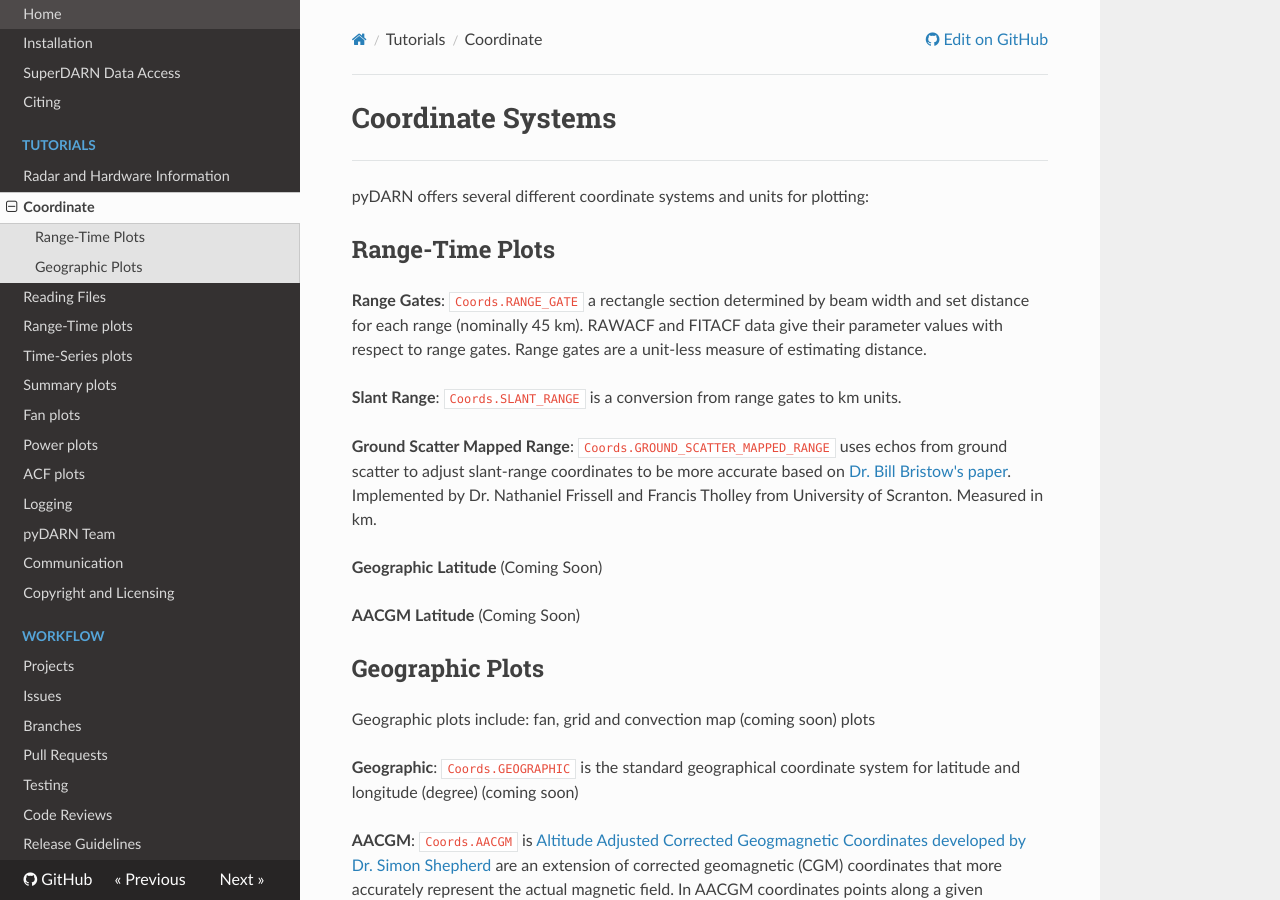
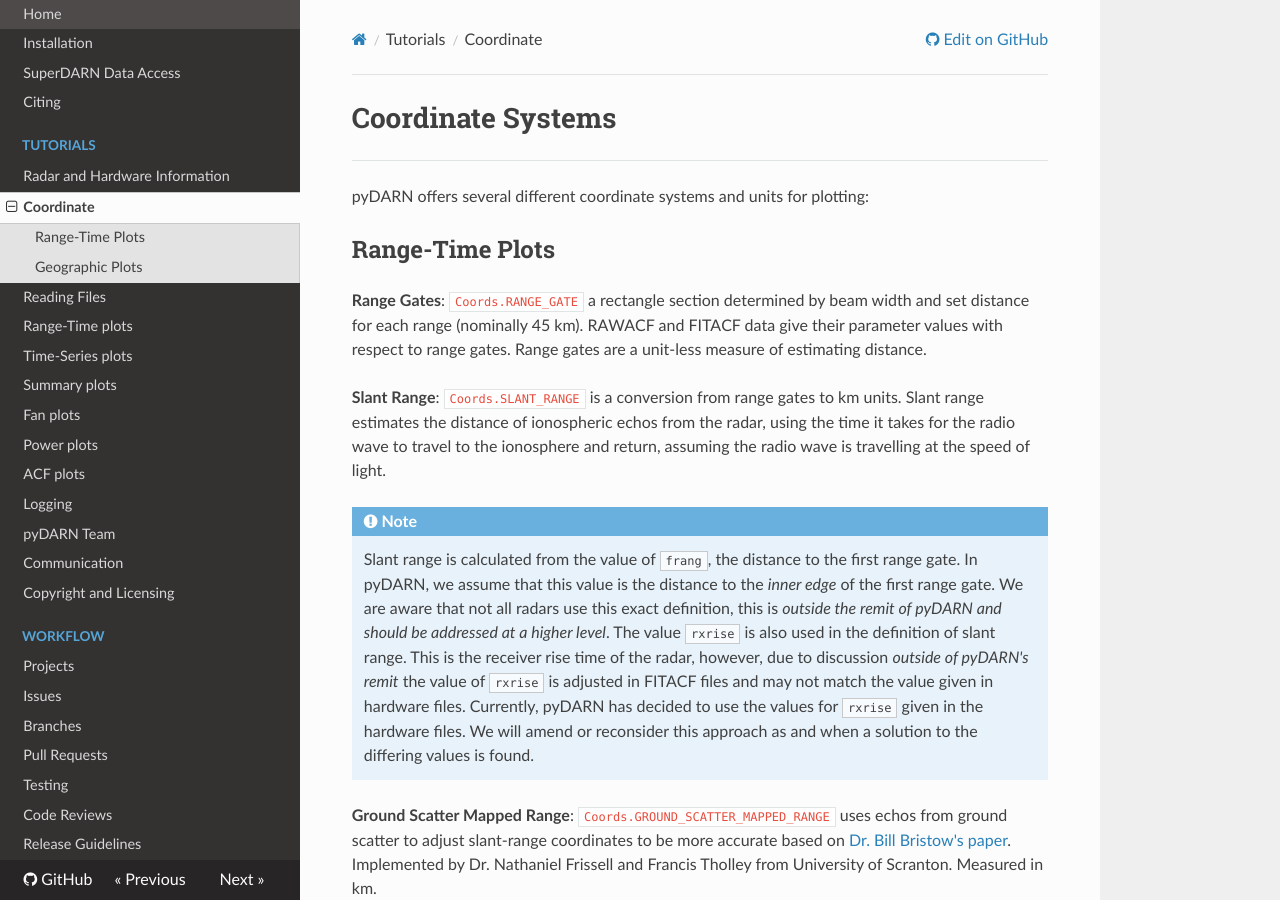
Before and after one commit to SuperDARN/pydarn, an MkDocs documentation site: the page built from docs/user/coordinates.md, in a window 1280 px wide and 900 px high. Built offline with MkDocs 1.6.1, drawn with Linux system fonts in a browser that asks for light colours; nearby versions of some CDN libraries.

Commit message:
Update docs/user/coordinates.md
Co-authored-by: carleyjmartin <60905856+carleyjmartin@users.noreply.github.com>

```diff
--- a/docs/user/coordinates.md
+++ b/docs/user/coordinates.md
@@ -21,7 +21,16 @@ pyDARN offers several different coordinate systems and units for plotting:
 
 **Range Gates**: `Coords.RANGE_GATE` a rectangle section determined by beam width and set distance for each range (nominally 45 km). RAWACF and FITACF data give their parameter values with respect to range gates. Range gates are a unit-less measure of estimating distance.
 
-**Slant Range**: `Coords.SLANT_RANGE` is a conversion from range gates to km units.
+**Slant Range**: `Coords.SLANT_RANGE` is a conversion from range gates to km units.  Slant range estimates the distance of ionospheric echos from the radar, using the time it takes for the radio wave to travel to the ionosphere and return, assuming the radio wave is travelling at the speed of light.
+
+!!! Note
+    Slant range is calculated from the value of `frang`, the distance to the first range gate. In pyDARN, we assume
+    that this value is the distance to the *inner edge* of the first range gate. We are aware that not all radars use this
+    exact definition, this is *outside the remit of pyDARN and should be addressed at a higher level*.
+    The value `rxrise` is also used in the definition of slant range. This is the receiver rise time of the radar, however,
+    due to discussion *outside of pyDARN's remit* the value of `rxrise` is adjusted in FITACF files and may not match
+    the value given in hardware files. Currently, pyDARN has decided to use the values for `rxrise` given in the
+    hardware files. We will amend or reconsider this approach as and when a solution to the differing values is found.
 
 **Ground Scatter Mapped Range**: `Coords.GROUND_SCATTER_MAPPED_RANGE` uses echos from ground scatter to adjust slant-range coordinates to be more accurate based on [Dr. Bill Bristow's paper](https://doi.org/10.1029/93JA01470). Implemented by Dr. Nathaniel Frissell and Francis Tholley from University of Scranton. Measured in km.
 
```
